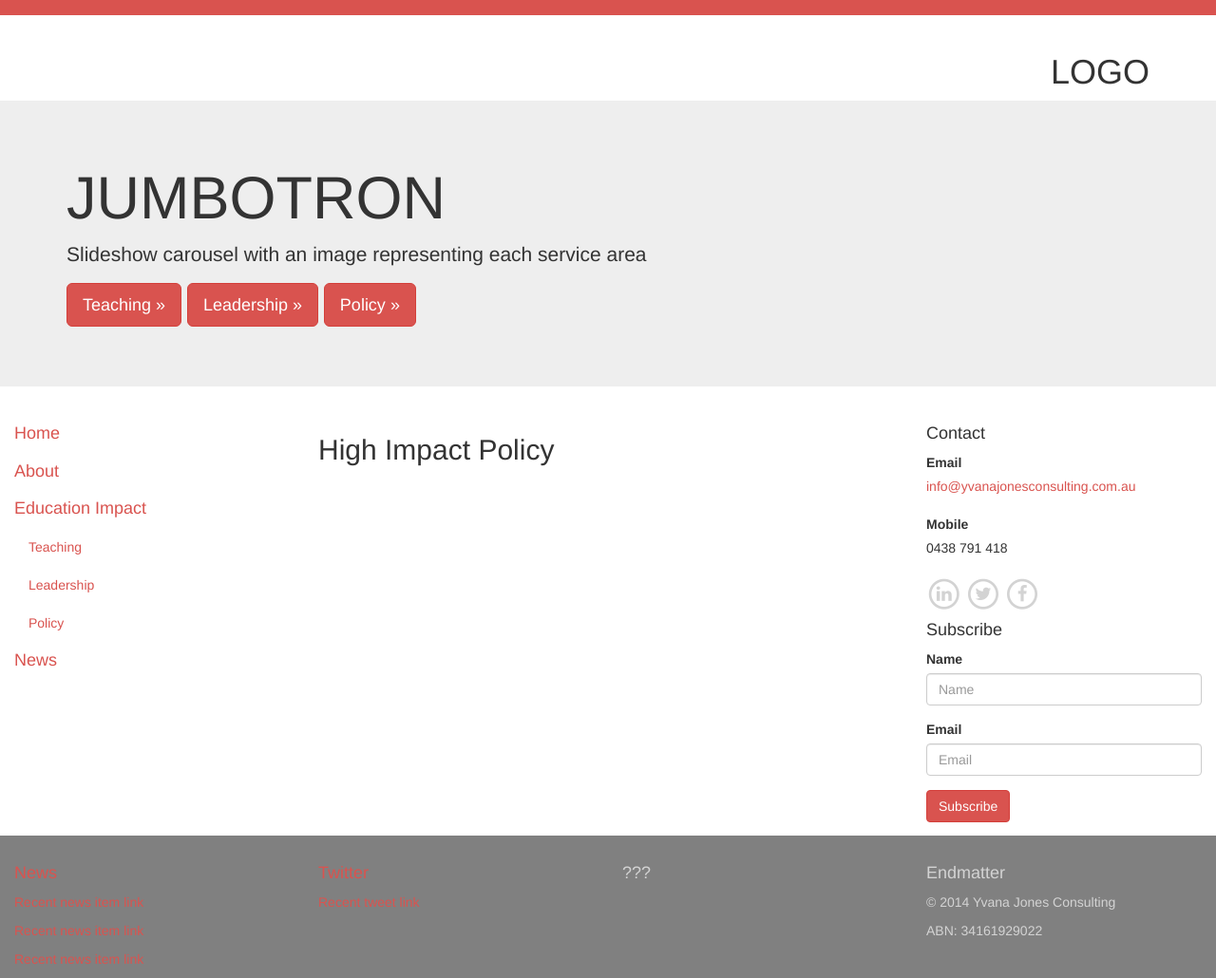
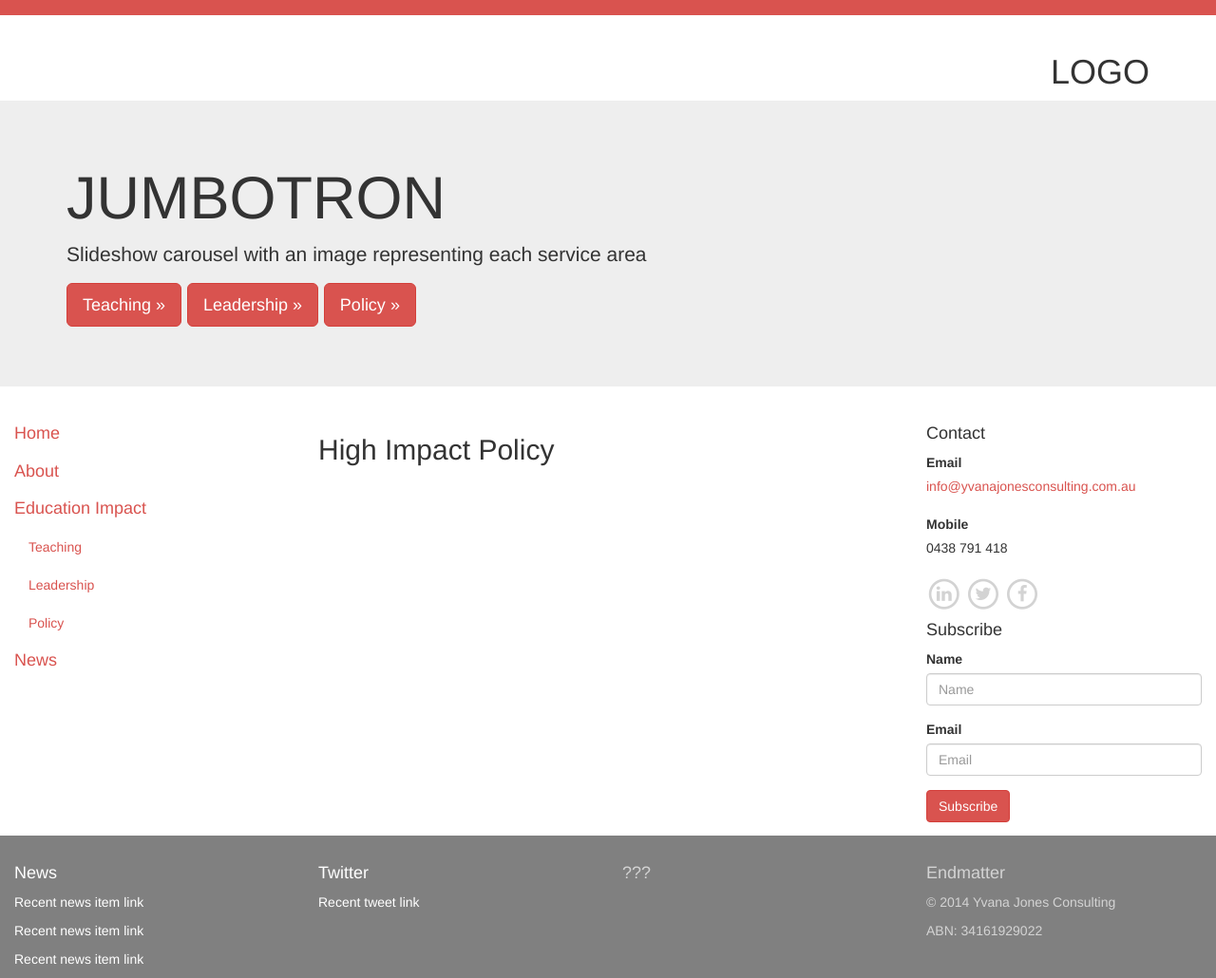
Before and after one commit to idm/idm.github.io, a Jekyll site: the page built from yjc/policy.md, in a window 1280 px wide. Shown: the whole page at 95% size. Built offline with Jekyll 4.4.1, drawn with Linux system fonts in a browser that asks for light colours; nearby versions of some CDN libraries.

Commit message:
try descendant selector

```diff
--- a/_layouts/yjc.html
+++ b/_layouts/yjc.html
@@ -24,7 +24,7 @@ a:link {
 a {
     text-decoration: none !important;
 }
-.footer > a:link,
+.footer a:link,
 a.btn-danger:hover,
 a.btn-danger:active,
 a.btn-danger:visited,
```
